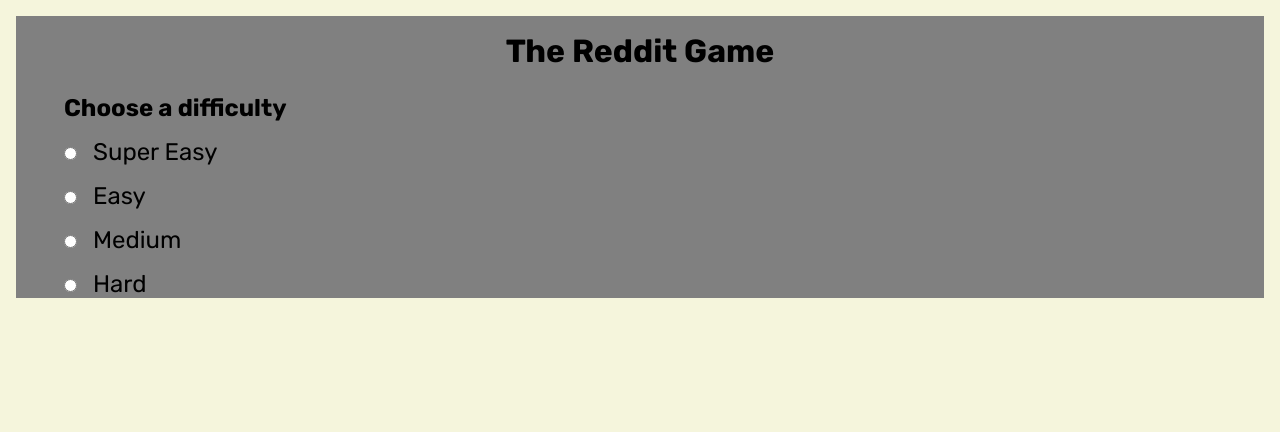
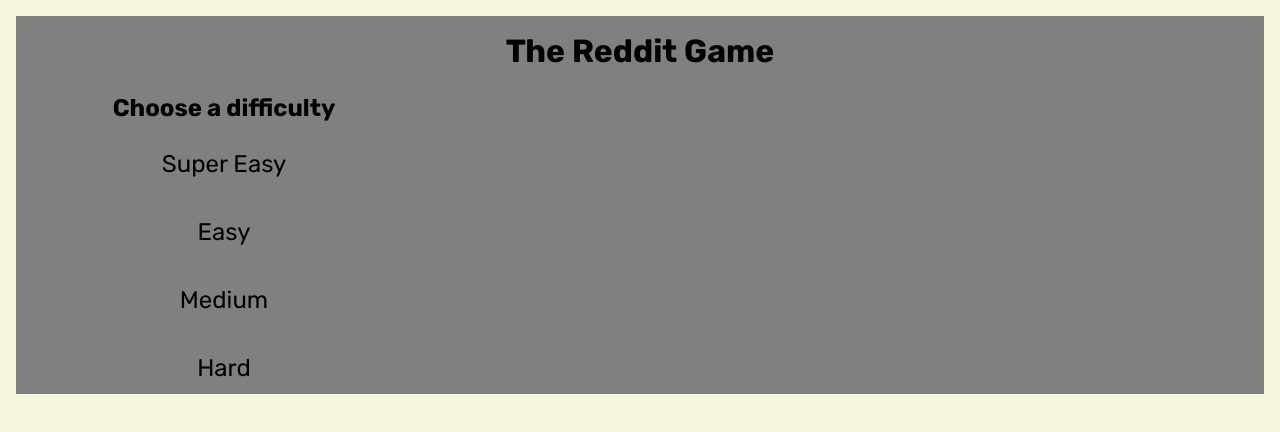
Before and after one commit to jamesdebnam/reddit-game, a React (Create React App) app: page / in a window 1280 px wide. Shown: the top 432 px of the page. Built offline with nearby package versions, Linux system fonts and the light colour scheme.

Commit message:
added form transitions

```diff
--- a/src/App/App.css
+++ b/src/App/App.css
@@ -4,6 +4,7 @@
   margin: 0;
   padding: 0;
   font-family: "Rubik", sans-serif;
+  box-sizing: border-box;
 }
 
 body {
--- a/src/DifficultyForm/DifficultyForm.css
+++ b/src/DifficultyForm/DifficultyForm.css
@@ -1,6 +1,7 @@
 .difficulty {
   margin: 1.5rem 3rem;
-  text-align: start;
+  text-align: center;
+  width: 20rem;
 }
 
 .radio {
@@ -8,6 +9,27 @@
 }
 
 label {
-  margin-left: 1rem;
   font-size: 1.5rem;
 }
+
+input[type="radio"] {
+  opacity: 0;
+  position: fixed;
+}
+
+input[type="radio"] + label {
+  display: inline-block;
+  width: 10rem;
+  padding: 0.5rem;
+  transition: all 0.2s ease;
+  border-radius: 10px;
+  border: 4px rgba(0, 0, 0, 0) dashed;
+}
+
+input[type="radio"]:checked + label {
+  background-color: aliceblue;
+}
+
+input[type="radio"]:hover + label {
+  border: 4px wheat dashed;
+}
--- a/src/DifficultyForm/DifficultyForm.tsx
+++ b/src/DifficultyForm/DifficultyForm.tsx
@@ -6,7 +6,6 @@
   return (
     <div className="difficulty">
       <h2 className="difficulty__header">Choose a difficulty</h2>
-      <form className="difficulty__form">
       <div className="radio radio__super-easy">
         <input
           name="difficulty"
@@ -28,7 +27,6 @@
         <input name="difficulty" type="radio" id="hard" value="hard" />
         <label htmlFor="hard">Hard</label>
       </div>
-      </form>
     </div>
   );
 }
```
Lines whose indentation alone changed are shown as unchanged.
